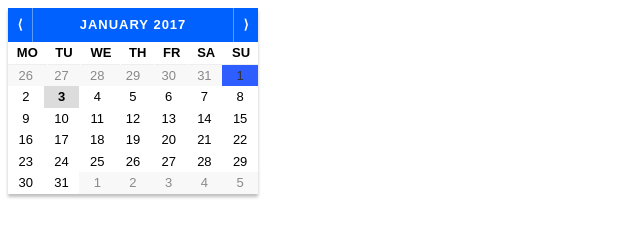
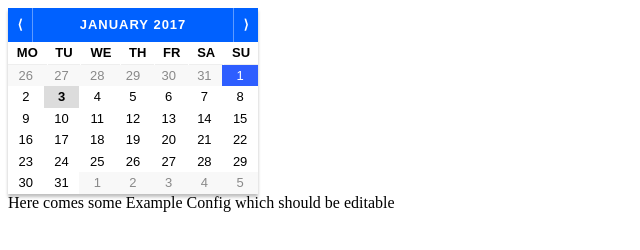
Before and after one commit to benjaminbhm/CalendarApplication, a plain HTML site: page index.html in a window 1280 px wide. In both pictures the pointer is over the element 240 px from the left and 75 px from the top of the page. Shown: the whole page, without its empty margins (0-640 px from the left). Drawn offline with Linux system fonts and the light colour scheme.

Commit message:
Minor Changes

```diff
--- a/index.html
+++ b/index.html
@@ -87,6 +87,9 @@
             </table>
         </div>
     </div>
+    <div class="config">
+        Here comes some Example Config which should be editable
+    </div>
 </body>
 
 </html>
--- a/style.css
+++ b/style.css
@@ -86,7 +86,7 @@
 }
 
 #calendar-container .calendar-grid td:not(.not-from-this-month):hover {
-    color: #323232;
+    color: #fff;
     background: #2e5eff;
     cursor: pointer;
 }
```
Also changed, not shown: 1 other file.
